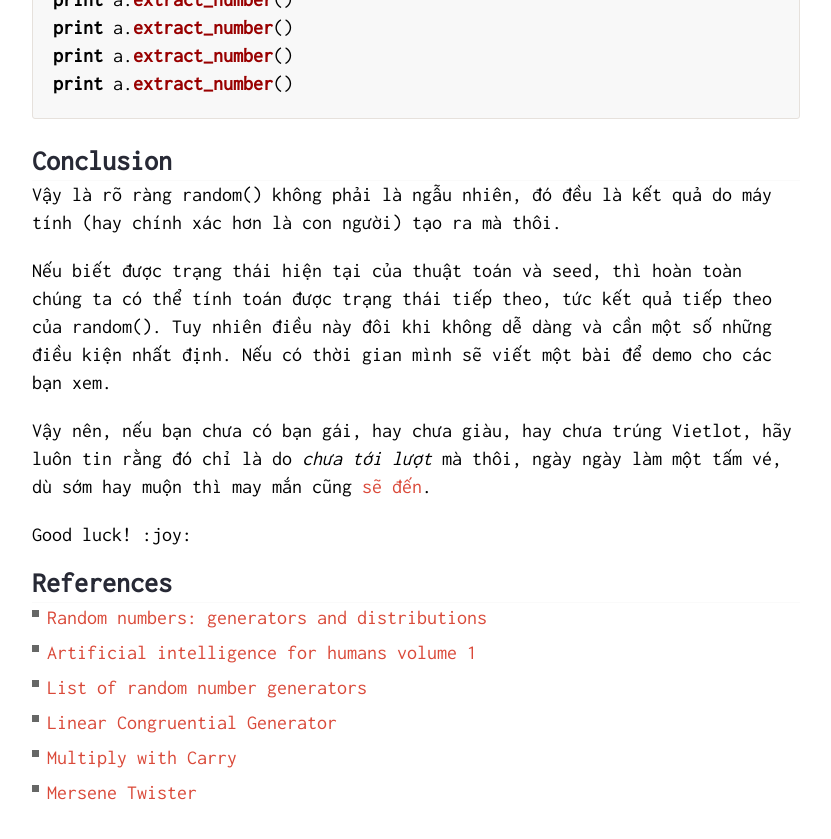
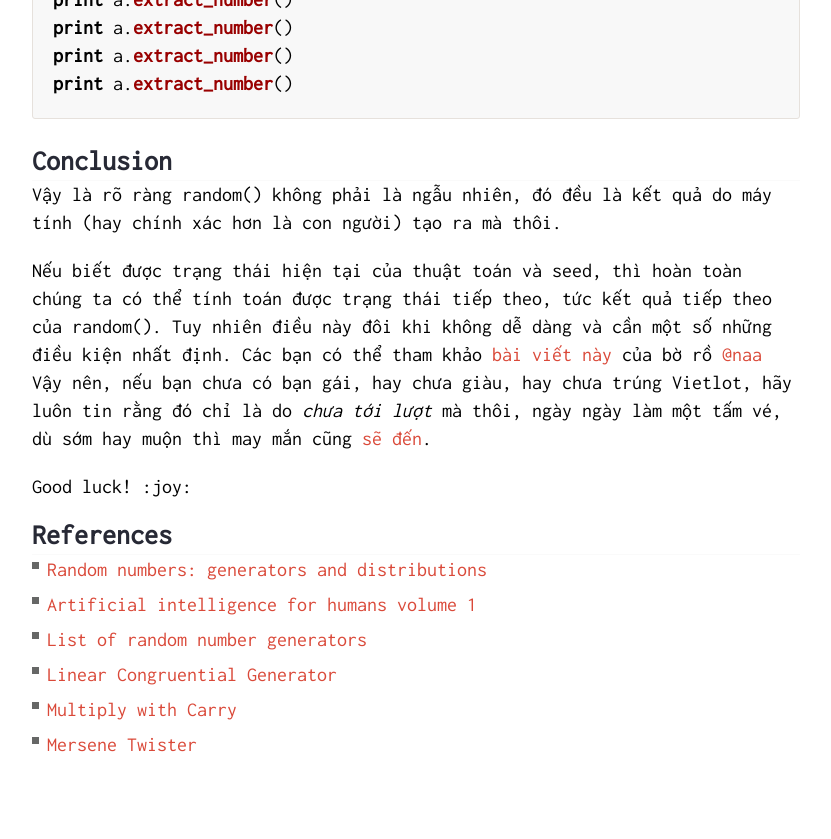
Before and after one commit to bboynam99/dotrungkien.github.io, a Jekyll site: the page built from _posts/2017-08-20-random-co-thuc-su-ngau-nhien.md, in a window 1280 px wide and 900 px high, scrolled down 9079 px. Shown: the top 839 px of the window, without its empty margins (224-1055 px from the left). Built offline with Jekyll 4.4.1, drawn with Linux system fonts in a browser that asks for light colours; nearby versions of some CDN libraries; formulas are drawn with MathJax 3.

Commit message:
update post

```diff
--- a/_posts/2017-08-20-random-co-thuc-su-ngau-nhien.md
+++ b/_posts/2017-08-20-random-co-thuc-su-ngau-nhien.md
@@ -246,8 +246,7 @@ print a.extract_number()
 ### Conclusion
 Vậy là rõ ràng random() không phải là ngẫu nhiên, đó đều là kết quả do máy tính (hay chính xác hơn là con người) tạo ra mà thôi.
 
-Nếu biết được trạng thái hiện tại của thuật toán và seed, thì hoàn toàn chúng ta có thể tính toán được trạng thái tiếp theo, tức kết quả tiếp theo của random(). Tuy nhiên điều này đôi khi không dễ dàng và cần một số những điều kiện nhất định. Nếu có thời gian mình sẽ viết một bài để demo cho các bạn xem.
-
+Nếu biết được trạng thái hiện tại của thuật toán và seed, thì hoàn toàn chúng ta có thể tính toán được trạng thái tiếp theo, tức kết quả tiếp theo của random(). Tuy nhiên điều này đôi khi không dễ dàng và cần một số những điều kiện nhất định. Các bạn có thể tham khảo [bài viết này](https://manhhomienbienthuy.github.io/2016/Jul/04/cryptography-untwisting-mersenne-twister.html) của bờ rồ [@naa](https://viblo.asia/u/naa)
 Vậy nên, nếu bạn chưa có bạn gái, hay chưa giàu, hay chưa trúng Vietlot, hãy luôn tin rằng đó chỉ là do *chưa tới lượt* mà thôi, ngày ngày làm một tấm vé, dù sớm hay muộn thì may mắn cũng [sẽ đến](https://www.youtube.com/watch?v=utTw_g4jkDw).
 
 Good luck! :joy:
```
